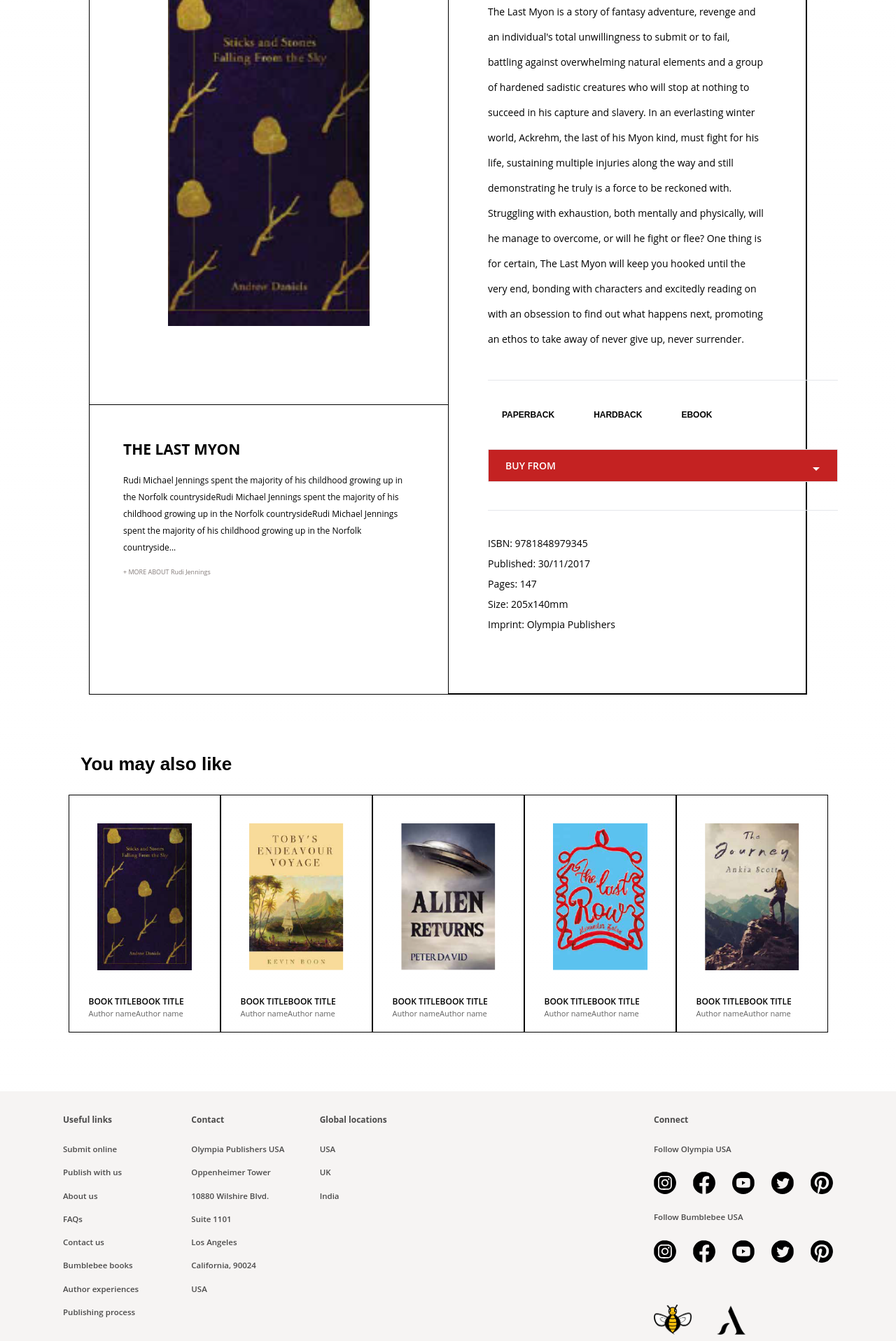
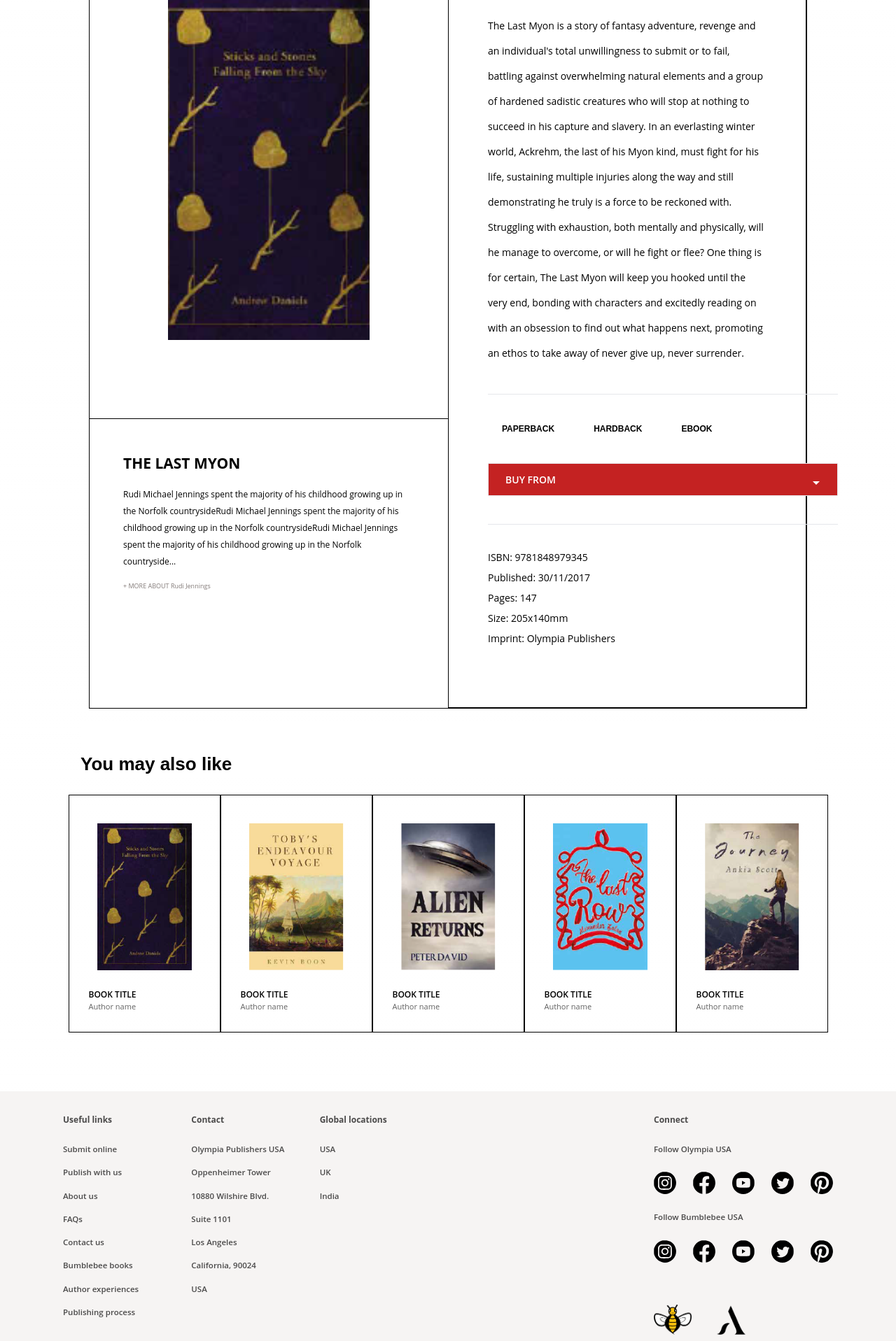
Before and after one commit to Hadees621/Olympia-USA, a Next.js app: page /books/1 in a window 1280 px wide. Shown: the part 430-2347 px from the top of the page at 70% size. Built offline with nearby package versions, Linux system fonts and the light colour scheme.

Commit message:
fix:  back button bg

```diff
--- a/src/app/books/[bookId]/page.js
+++ b/src/app/books/[bookId]/page.js
@@ -23,31 +23,36 @@ const Page = () => {
     }
   };
 
-  const containerStyle = flag
-    ? {
-        backgroundImage: `url("/assets/Bumblebee/detail-bg.png")`,
-        backgroundSize: "cover",
-        backgroundRepeat: "no-repeat",
-        backgroundPosition: "center",
-        maxHeight: "1000px",
-      }
-    : {
-        backgroundColor: "transparent",
-      };
-
   return (
     <div className="w-full flex justify-center items-center">
       <div className="w-full flex flex-col justify-start md:justify-center font-open-sans space-y-5 p-3 lg:p-1 px-3">
-        <div style={containerStyle}>
+        <div className="lg:hidden bg-transparent">
+          {" "}
+          <BackButton onClick={handleNavigation} />
+          {book ? <SmScreenRecent book={book} /> : <p>Book not found</p>}
+        </div>
+
+        <div className="hidden lg:block w-full">
+          {" "}
           <div
-            className={`w-full lg:max-w-[850px] xl:max-w-[1050px] 2xl:max-w-[1300px] mx-auto`}
+            style={{
+              backgroundImage: flag
+                ? `url("/assets/Bumblebee/detail-bg.png")`
+                : "none",
+              backgroundSize: "cover",
+              backgroundRepeat: "no-repeat",
+              backgroundPosition: "center",
+              maxHeight: flag ? "1000px" : "none",
+            }}
           >
-            <BackButton onClick={handleNavigation} />
-            {book ? <LgScreenRecent book={book} /> : <p>Book not found</p>}
+            <div
+              className={`w-full lg:max-w-[850px] xl:max-w-[1050px] 2xl:max-w-[1300px] mx-auto`}
+            >
+              <BackButton onClick={handleNavigation} />
+              {book ? <LgScreenRecent book={book} /> : <p>Book not found</p>}
+            </div>
           </div>
         </div>
-
-        <SmScreenRecent book={book} />
 
         <RecommendedBooks />
       </div>
--- a/src/components/genre/book/RecommendedBooks.js
+++ b/src/components/genre/book/RecommendedBooks.js
@@ -3,7 +3,6 @@ import { useBumblebeeStore } from "@/stores/States";
 import { Books } from "@/utils/home/Books";
 
 const RecommendedBooks = () => {
-
   const { flag } = useBumblebeeStore();
 
   return (
@@ -16,19 +15,28 @@ const RecommendedBooks = () => {
           YOU MIGHT ALSO LIKE
         </p>
       </div>
-      <div className="flex overflow-x-scroll lg:overflow-x-hidden py-8 lg:py-0 lg:border lg:border-black mb-14 lg:hidden">
+
+      <div
+        className="pt-8 mx-5 lg:hidden"
+        style={{ overflowX: "auto", overflowY: "hidden", maxWidth: "90vw" }}
+      >
+        <div
+          className="flex gap-6"
+          style={{ minWidth: `${Books.length * 150}px` }}
+        >
           {Books.map((book, index) => (
             <div className="flex-none" key={index}>
               <BookComponent
                 src={book.src}
                 title={book.title}
                 author={book.author}
-              bumblebee={flag ? true : false}
               />
             </div>
           ))}
         </div>
-      <div className="grid grid-cols-2 md:grid-cols-4 lg:flex items-center justify-center pt-6 pb-20 hidden">
+      </div>
+
+      <div className="grid grid-cols-2 md:grid-cols-4 lg:flex items-center justify-center pt-6 pb-20 hidden gap-3 lg:gap-0">
         {Books.map((book, index) => (
           <div className="flex-none" key={index}>
             <BookComponent
--- a/src/components/home/BookComponent.js
+++ b/src/components/home/BookComponent.js
@@ -11,9 +11,26 @@ const BookComponent = ({ src, title, author, bumblebee, bookId }) => {
 
   return (
     <div
-      className={`flex flex-col lg:border lg:border-black flex-grow items-center justify-start h-[350px] lg:h-[280px] xl:h-[340px] 2xl:h-[470px] ${backgroundColor} lg:p-2 xl:p-4`}
+      className={`flex flex-col lg:border lg:border-black flex-grow items-center justify-start h-[350px] lg:h-[280px] xl:h-[340px] 2xl:h-[470px] ${backgroundColor} lg:p-2 xl:p-4 cursor-pointer`}
     >
-      <Link href={`/books/${bookId}`}>
+      {bookId ? (
+        <Link href={`/books/${bookId}`}>
+          <div
+            className="bg-[#F6F6F6] lg:bg-transparent overflow-x-auto w-full"
+            onClick={() => {
+              setFlag(bumblebee);
+            }}
+          >
+            <div className="p-6 lg:p-4 xl:p-6 2xl:p-8">
+              <img
+                src={src}
+                alt="book"
+                className="h-[215px] lg:w-[135px] lg:h-[160px] xl:h-[210px] 2xl:w-[200px] 2xl:h-[300px]"
+              />
+            </div>
+          </div>
+        </Link>
+      ) : (
         <div
           className="bg-[#F6F6F6] lg:bg-transparent overflow-x-auto w-full"
           onClick={() => {
@@ -28,13 +45,13 @@ const BookComponent = ({ src, title, author, bumblebee, bookId }) => {
             />
           </div>
         </div>
-      </Link>
+      )}
       <div className="p-4 lg:p-3 2xl:p-7 w-full">
         <p className="font-semibold font-driod-sans lg:text-[10px] xl:text-[12px] 2xl:text-[15px] uppercase">
-          {title + title}
+          {title}
         </p>
         <p className="text-[#616161] font-open-sans lg:text-[10px] xl:text-[11px] 2xl:text-[14px]">
-          {author + author}
+          {author}
         </p>
       </div>
     </div>
@@ -42,3 +59,50 @@ const BookComponent = ({ src, title, author, bumblebee, bookId }) => {
 };
 
 export default BookComponent;
+
+// when we have the api
+
+// import React from "react";
+// import Link from "next/link";
+// import { useBumblebeeStore } from "@/stores/States";
+
+// const BookComponent = ({ src, title, author, bumblebee, bookId }) => {
+//   const { setFlag } = useBumblebeeStore();
+
+//   const backgroundColor = bumblebee
+//     ? "lg:hover:bg-[#FEEDB6] hover:border-none"
+//     : "lg:hover:bg-[#EFF4F7]";
+
+//   return (
+//     <div
+//       className={`flex flex-col lg:border lg:border-black flex-grow items-center justify-start h-[350px] lg:h-[280px] xl:h-[340px] 2xl:h-[470px] ${backgroundColor} lg:p-2 xl:p-4`}
+//     >
+//       <Link href={`/books/${bookId}`}>
+//         <div
+//           className="bg-[#F6F6F6] lg:bg-transparent overflow-x-auto w-full"
+//           onClick={() => {
+//             setFlag(bumblebee);
+//           }}
+//         >
+//           <div className="p-6 lg:p-4 xl:p-6 2xl:p-8">
+//             <img
+//               src={src}
+//               alt="book"
+//               className="h-[215px] lg:w-[135px] lg:h-[160px] xl:h-[210px] 2xl:w-[200px] 2xl:h-[300px]"
+//             />
+//           </div>
+//         </div>
+//       </Link>
+//       <div className="p-4 lg:p-3 2xl:p-7 w-full">
+//         <p className="font-semibold font-driod-sans lg:text-[10px] xl:text-[12px] 2xl:text-[15px] uppercase">
+//           {title + title}
+//         </p>
+//         <p className="text-[#616161] font-open-sans lg:text-[10px] xl:text-[11px] 2xl:text-[14px]">
+//           {author + author}
+//         </p>
+//       </div>
+//     </div>
+//   );
+// };
+
+// export default BookComponent;
```
Also changed, not shown: src/components/home/SmScreenPopular.js (+0 -89 lines). Lines whose indentation alone changed are shown as unchanged.
